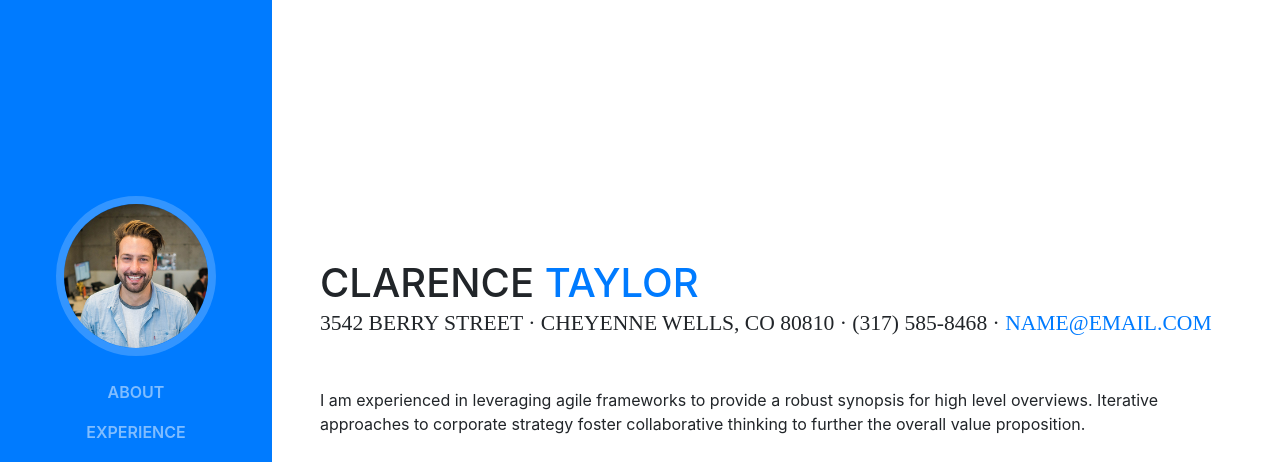
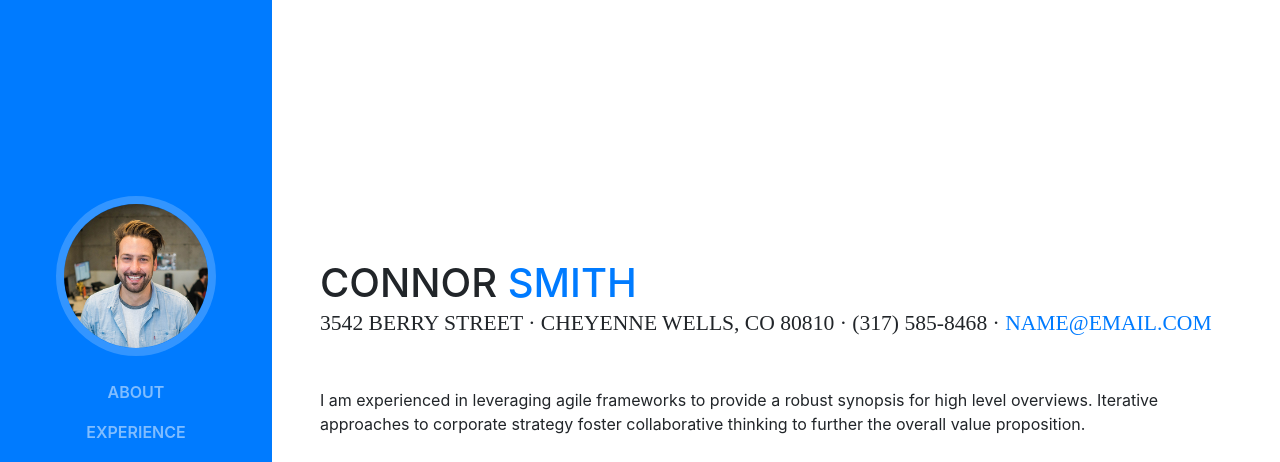
Before and after one commit to connor5101520/connor5101520.github.io, a website with bundled scripts: page index.html in a window 1280 px wide. Shown: the top 462 px of the page. Built offline with nearby package versions, Linux system fonts and the light colour scheme; a web font is replaced by a local one.

Commit message:
new name

```diff
--- a/index.html
+++ b/index.html
@@ -65,8 +65,8 @@
 
       <section class="resume-section p-3 p-lg-5 d-flex d-column" id="about">
         <div class="my-auto">
-          <h1 class="mb-0">Clarence
-            <span class="text-primary">Taylor</span>
+          <h1 class="mb-0">Connor
+            <span class="text-primary">Smith</span>
           </h1>
           <div class="subheading mb-5">3542 Berry Street · Cheyenne Wells, CO 80810 · (317) 585-8468 ·
             <a href="mailto:name@email.com">name@email.com</a>
```
